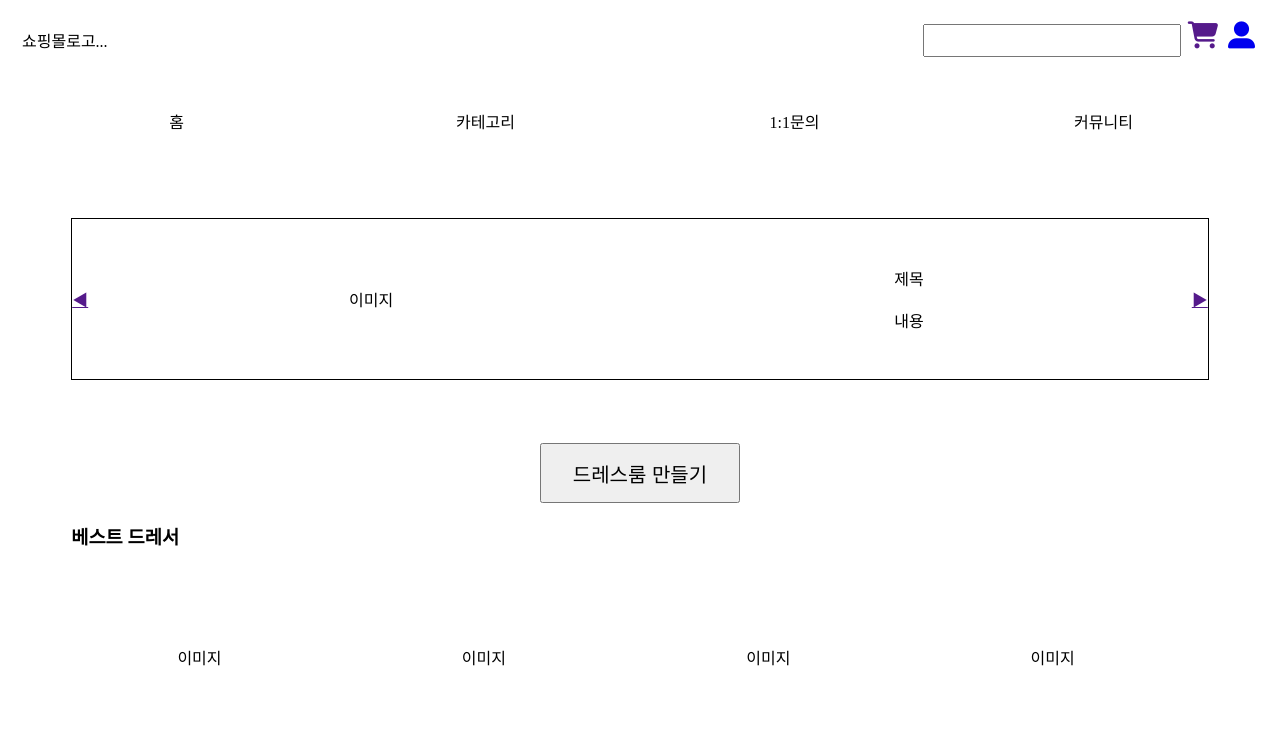
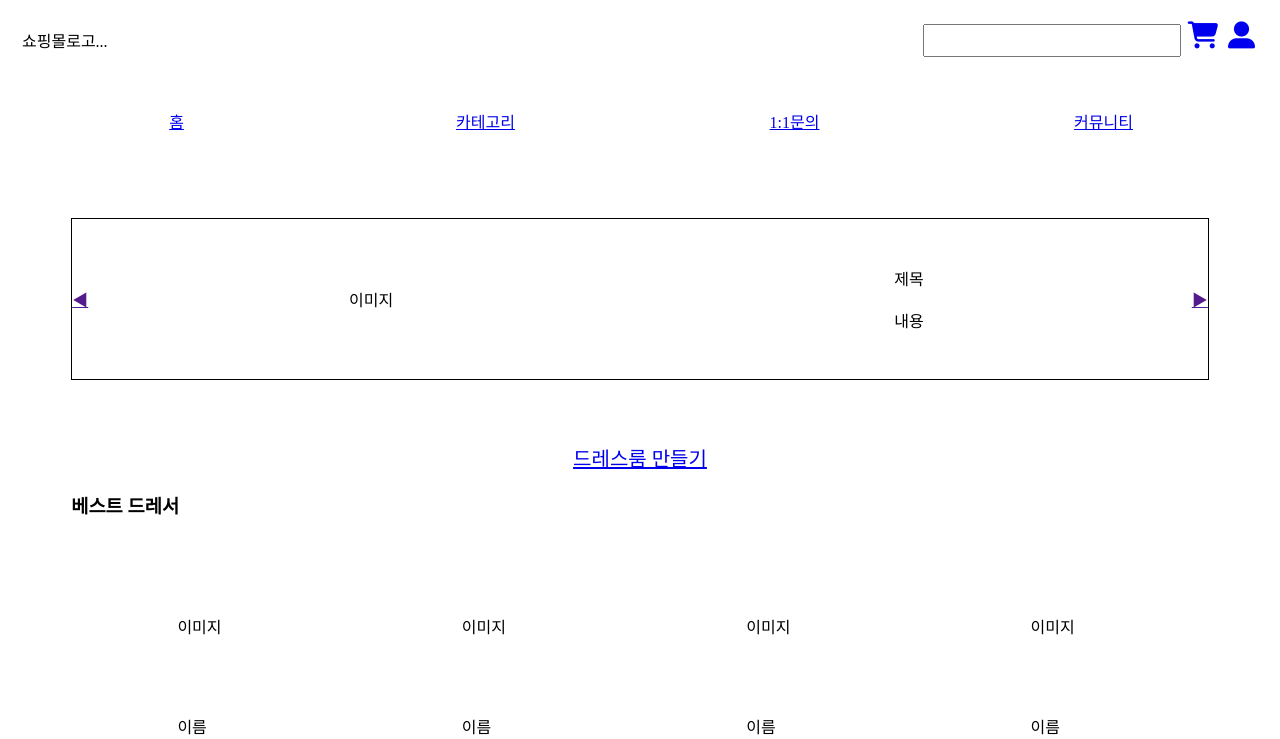
Before and after one commit to dudtlr2331/cltshop, a web app: page /dressroom/dressRoom_main.html in a window 1280 px wide. Shown: the top 739 px of the page. Run offline with its HTML, style and script files only (its server is not run), Linux system fonts and the light colour scheme; data that the repository does not hold is empty; some libraries are stand-ins or nearby versions.

Commit message:
화면전환
드레스룸, 장바구니 링크 연결

```diff
--- a/WebContent/dressroom/dressRoom_create.html
+++ b/WebContent/dressroom/dressRoom_create.html
@@ -42,7 +42,7 @@
             <h3>태그 : 남성, 겨울</h3>
         </div>
         <div class="dressRoom_create_down">
-            <button class="dressRoom_create_button">등록하기</button>
+            <a class="dressRoom_create_button" href="../dressroom/dressRoom_main.html">등록하기</a>
         </div>
     </section>
 </body>
--- a/WebContent/dressroom/dressRoom_main.html
+++ b/WebContent/dressroom/dressRoom_main.html
@@ -18,16 +18,16 @@
        <div class="logo">쇼핑몰로고...</div>
        <div class="top_btn">
           <input type="text"/>
-          <a href=""><i class="fa-solid fa-cart-shopping"></i></a>
+          <a href="../cart/cartView.html"><i class="fa-solid fa-cart-shopping"></i></a>
           <a href="../login/login.html"><i class="fa-solid fa-user-large"></i></a>
        </div>
     </header>
     <section id="main_benner">
        <ul class="menu">
-          <li>홈</li>
-          <li>카테고리</li>
-          <li>1:1문의</li>
-          <li>커뮤니티</li>
+          <li><a href="../main/main.html">홈</a></li>
+          <li><a href="../category/category.html">카테고리</a></li>
+          <li><a href="../QnA/QnA.html">1:1문의</a></li>
+          <li><a href="../dressroom/dressRoom_main.html">커뮤니티</a></li>
        </ul>
     </section>
     <section id="dressRoom_bestMonth">
@@ -39,7 +39,7 @@
         <a href="">▶</a>
      </section>
      <section id="dressRoom_create_btn">
-        <button class="dressRoom_create_btn_detail">드레스룸 만들기</button>
+        <a class="dressRoom_create_btn_detail" href="../dressroom/dressRoom_create.html">드레스룸 만들기</a>
     </section>
     <h3 class="dressRoom_dresser">베스트 드레서</h3>
     <section id="dressRoom_dressers">
```
Also changed, not shown: WebContent/cart/cartView.html (+4 -4 lines).
